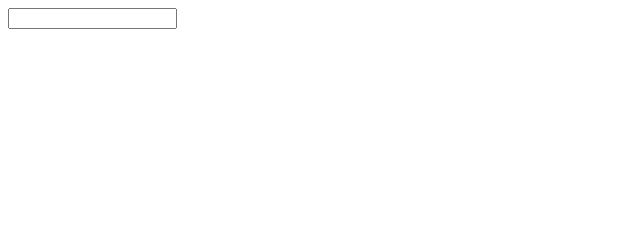
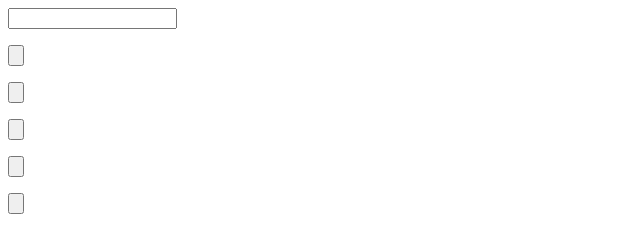
Before and after one commit to MckCanSeeDeep/Calculator, a plain HTML site: page index.html in a window 1280 px wide. Shown: the whole page, without its empty margins (0-640 px from the left). Drawn offline with Linux system fonts and the light colour scheme.

Commit message:
add input

```diff
--- a/index.html
+++ b/index.html
@@ -19,18 +19,23 @@
 
 		<div class="keys">
 			<p>
+				<input type="button" class="button function">
 			</p>
 
 			<p>
+				<input type="button" >
 			</p>
 
 			<p>
+				<input type="button" >
 			</p>
 
 			<p>
+				<input type="button" >
 			</p>
 
 			<p>
+				<input type="button" >
 			</p>
 		</div>
 	</div>
```
